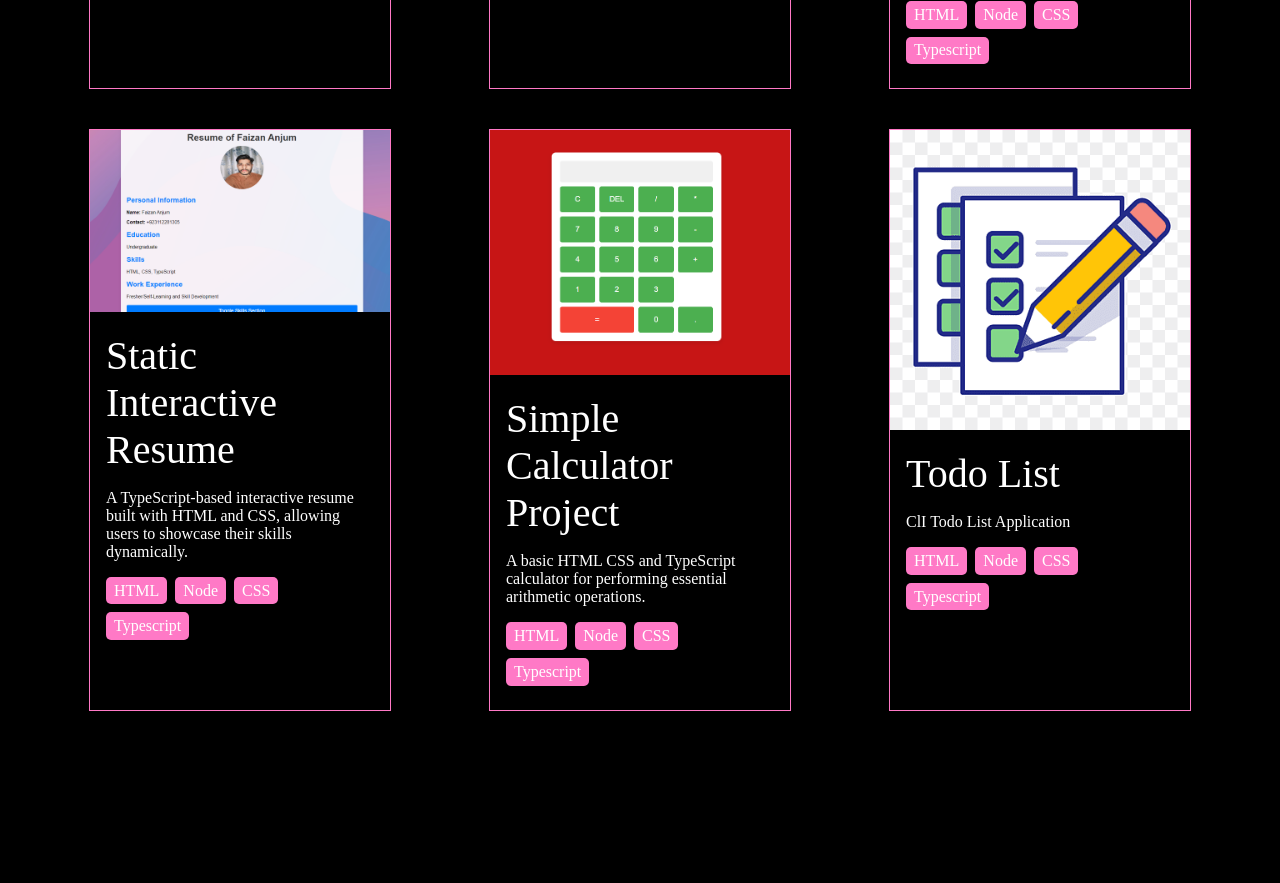
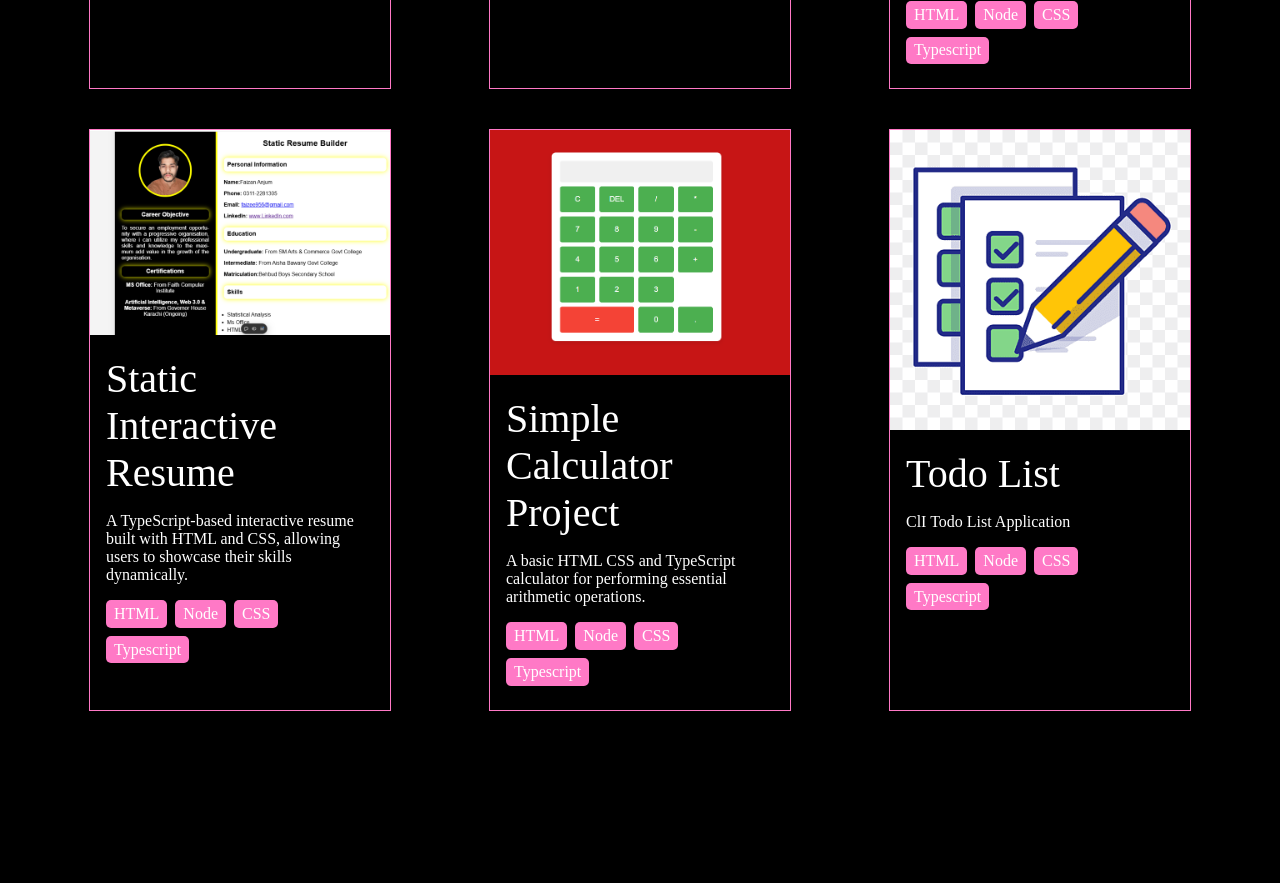
Before and after one commit to mrfaizee12/personal-portfolio, a Next.js app: page / in a window 1280 px wide. Shown: the part 2060-2943 px from the top of the page. Built offline with nearby package versions, Linux system fonts and the light colour scheme.

Commit message:
changed a image & updated CV link

```diff
--- a/src/components/Hero.tsx
+++ b/src/components/Hero.tsx
@@ -34,7 +34,7 @@ const Hero = () => {
               <Link href="#contact" passHref>
                 <button className="btn hire-me">Hire Me</button>
               </Link>
-              <Link href="https://milestone01-2.vercel.app/" passHref>
+              <Link href="https://hackathon-milestones01-02-by-faizee.vercel.app/" passHref>
                 <button className="btn view-cv">View CV</button>
               </Link>
             </div>
--- a/src/components/Projects.tsx
+++ b/src/components/Projects.tsx
@@ -28,7 +28,7 @@ const data = [
     id: 3,
     title: "Static Interactive Resume",
     desc: "A TypeScript-based interactive resume built with HTML and CSS, allowing users to showcase their skills dynamically.",
-    img: "/mypro3.png",
+    img: "/mypro03.png",
     tags: ["HTML", "Node", "CSS", "Typescript"],
   },
   {
```
Also changed, not shown: public/mypro03.png (added).
